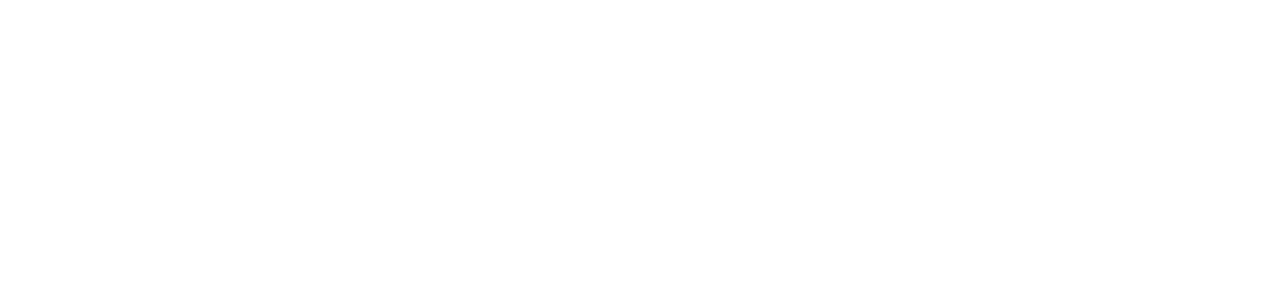
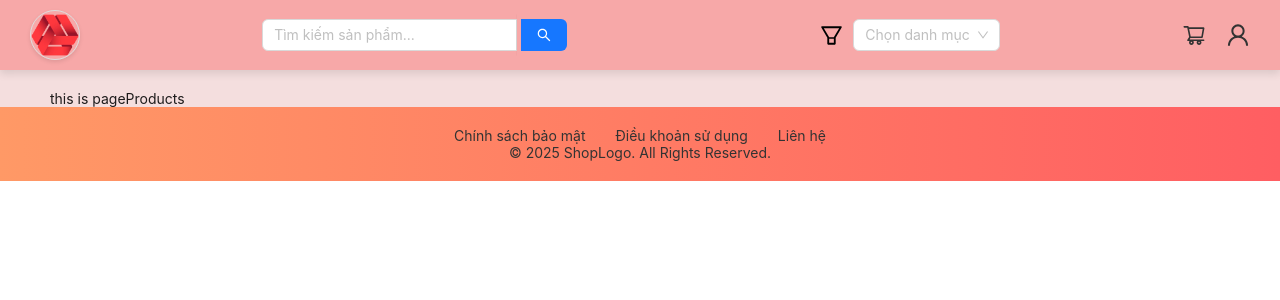
Before and after one commit to minhhkhoa/product_pro, a React (Vite) app in the folder product_ant/: page /products-category/1 in a window 1280 px wide. Before the commit this address had no page. Shown: the top 300 px of the page. Built offline with nearby package versions, Linux system fonts and the light colour scheme; no server answers.

Commit message:
lọc sản phẩm theo danh mục(P1).

```diff
--- /dev/null
+++ b/product_ant/src/components/client/SelectCategory/index.jsx
@@ -0,0 +1,51 @@
+import { useEffect, useState } from 'react';
+import { FilterOutlined } from '@ant-design/icons';
+import { Cascader } from 'antd';
+import "./style.css";
+import { getDataCategory } from '../../../api/admin';
+import { useNavigate } from "react-router";
+
+const SelectCategory = () => {
+  const navigate = useNavigate();
+  const [category, setCategory] = useState([]);
+
+  useEffect(() => {
+    const fetchCategory = async () => {
+      const data = await getDataCategory();
+      if (data) {
+        setCategory(data);
+      } else {
+        console.log("error");
+      }
+    };
+    fetchCategory();
+  }, []);
+  const onChange = (value) => {
+    if (value === undefined) {
+      navigate("/");
+    } else {
+      const selectedCategoryId = value[value.length - 1];
+      navigate(`/products-category/${selectedCategoryId}`);
+    }
+  };
+
+  return (
+    <div style={{ display: "flex" }}>
+      <FilterOutlined
+        style={{ margin: "0 10px", fontSize: "23px" }}
+      />
+      <Cascader
+        style={{
+          width: "100%",
+        }}
+        options={category} // Dữ liệu phân cấp
+        onChange={onChange}
+        maxTagCount="responsive"
+        expandTrigger="hover"
+        placeholder="Chọn danh mục"
+      />
+    </div>
+  );
+};
+
+export default SelectCategory;
--- /dev/null
+++ b/product_ant/src/components/client/SelectCategory/style.css
@@ -0,0 +1,3 @@
+.menuCategory {
+  border-radius: 8px;
+}
--- a/product_ant/src/layout/client/HeaderClient/index.jsx
+++ b/product_ant/src/layout/client/HeaderClient/index.jsx
@@ -3,6 +3,7 @@
 import { ShoppingCartOutlined, UserOutlined } from "@ant-design/icons";
 import "./style.css";
 import logo from './logo.webp';
+import SelectCategory from "../../../components/client/SelectCategory";
 
 
 const HeaderClient = () => {
@@ -15,6 +16,9 @@
       </div>
       <div className="search-bar">
         <Input.Search className="gido" placeholder="Tìm kiếm sản phẩm..." enterButton />
+      </div>
+      <div className="select-category">
+        <SelectCategory/>
       </div>
       <div className="header-icons">
         <Link to="/cart">
--- a/product_ant/src/layout/client/Layout/index.jsx
+++ b/product_ant/src/layout/client/Layout/index.jsx
@@ -11,8 +11,7 @@
 
 const ClientLayout = () => {
 
-  const { slugProduct } = useParams();
-
+  const { slugProduct, categoryId } = useParams();
   return (
     <Layout className="layout-client">
       {/* Header */}
@@ -22,7 +21,7 @@
       <Content style={{ padding: "0 50px" }}>
         {/* Flash Sale */}
         {
-          slugProduct ?
+          (slugProduct || categoryId )?
             <div>
             </div> :
             <div className="flash-sale-container">
--- /dev/null
+++ b/product_ant/src/pages/client/PageProducts/index.jsx
@@ -0,0 +1,13 @@
+import { useParams } from "react-router-dom";
+
+function PageProducts() {
+  const {categoryId} = useParams();
+  console.log(categoryId)
+  return (
+    <>
+      this is pageProducts
+    </>
+  )
+}
+
+export default PageProducts;
--- a/product_ant/src/routes/index.jsx
+++ b/product_ant/src/routes/index.jsx
@@ -14,6 +14,7 @@
 import ClientLayout from "../layout/client/Layout";
 import Home from "../components/client/Home";
 import DetailProduct from "../components/client/DetailProduct";
+import PageProducts from "../pages/client/PageProducts";
 
 export const routes = [
   {
@@ -82,6 +83,10 @@
         path: "/product/:slugProduct",
         element: <DetailProduct/>,
       },
+      {
+        path: "/products-category/:categoryId",
+        element: <PageProducts/>,
+      },
     ],
   },
 ];
```
Also changed, not shown: product_ant/src/pages/client/PageProducts/style.css (added).
